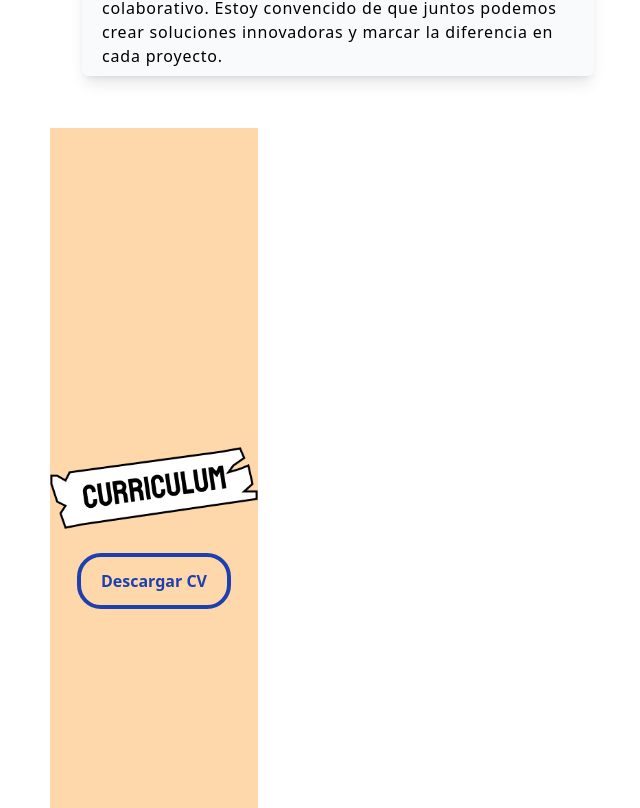
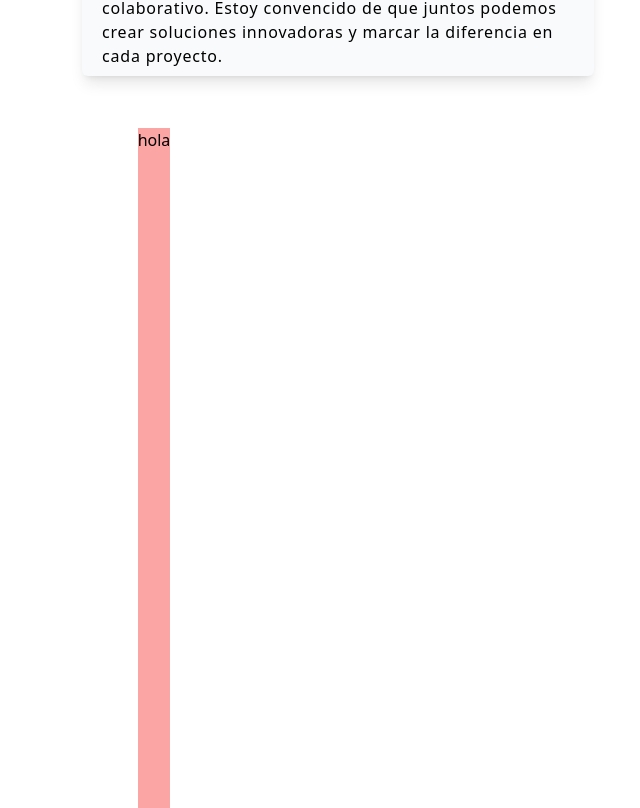
Before and after one commit to Toms-29/portfolio, a React (Vite) app: page / in a window 1280 px wide. Shown: the part 892-1700 px from the top of the page, without its empty margins (486-1126 px from the left). Built offline with nearby package versions, Linux system fonts and the light colour scheme.

Commit message:
Sacando la "seccion Curriculum" de main

```diff
--- a/src/components/PRESENTATION/Main.jsx
+++ b/src/components/PRESENTATION/Main.jsx
@@ -39,15 +39,6 @@ function Main() {
                         </p>
                     </article>
 
-                    {/* Curriculum */}
-                    <article className='flex flex-col justify-center items-center h-screen bg-orange-200'>
-                        <img className='w-52' src="./assets/images/cartel_curriculum.png" alt="Cartel de Curriculum" />
-                        <br />
-                        <DownloadButton
-                            buttonStyle='py-3 px-5 rounded-3xl font-extrabold text-blue-800 border-4 border-blue-800 hover:text-white hover:bg-blue-600'
-                            archivo={assets.files.curriculum.src}>
-                        </DownloadButton>
-                    </article>
 
                     {/* Tecnologias */}
                     <article className='flex flex-col items-center gap-4 h-screen bg-red-300'>
```
